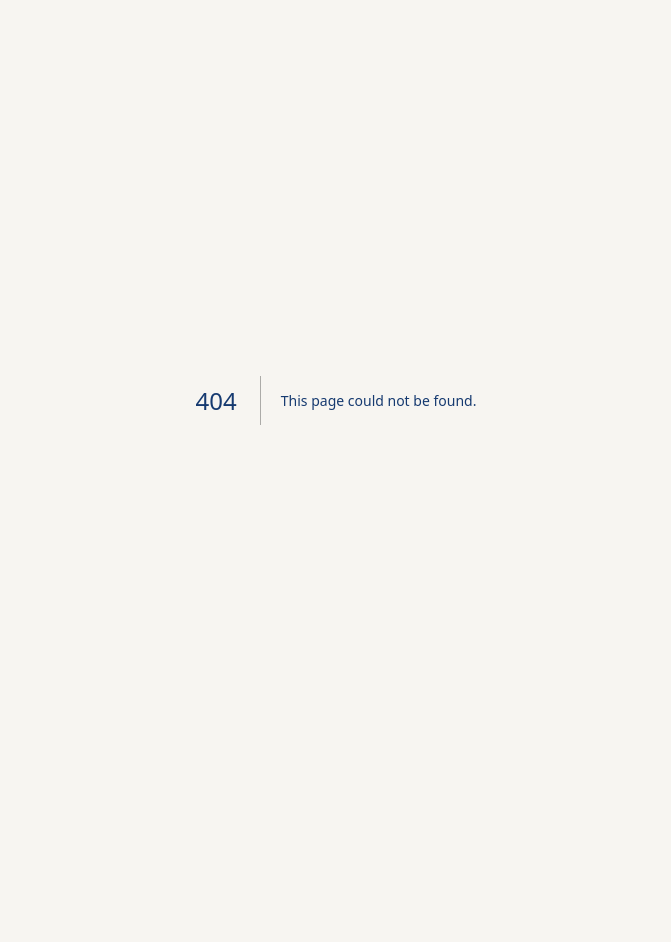
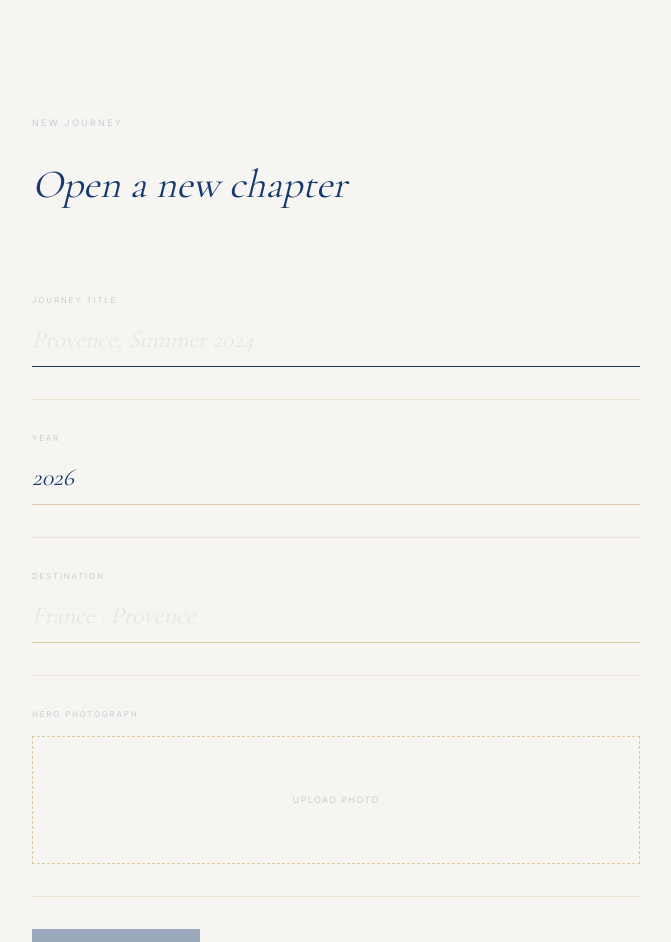
Before and after one commit to formationrossignol/nomad, a Next.js app: page /journeys/new in a window 1280 px wide. Before the commit this address had no page. Shown: the top 942 px of the page, without its empty margins (304-975 px from the left). Before the commit the page ends 800 px from the top, so only its background shows below. Built offline with nearby package versions, Linux system fonts and the light colour scheme.

Commit message:
feat: add create journey form with hero image upload to Supabase Storage

```diff
--- /dev/null
+++ b/app/journeys/new/page.tsx
@@ -0,0 +1,145 @@
+'use client'
+import { useState } from 'react'
+import { useRouter } from 'next/navigation'
+import { PageTransition } from '@/components/layout/PageTransition'
+import { EditorialField, editorialInputClass } from '@/components/forms/EditorialForm'
+import { supabase } from '@/lib/supabase/client'
+
+export default function NewJourneyPage() {
+  const router = useRouter()
+  const [title, setTitle] = useState('')
+  const [year, setYear] = useState<string>(String(new Date().getFullYear()))
+  const [destination, setDestination] = useState('')
+  const [heroFile, setHeroFile] = useState<File | null>(null)
+  const [heroPreview, setHeroPreview] = useState<string | null>(null)
+  const [saving, setSaving] = useState(false)
+
+  function handleFileChange(e: React.ChangeEvent<HTMLInputElement>) {
+    const file = e.target.files?.[0]
+    if (!file) return
+    setHeroFile(file)
+    setHeroPreview(URL.createObjectURL(file))
+  }
+
+  async function handleSubmit(e: React.FormEvent) {
+    e.preventDefault()
+    if (!title.trim()) return
+    setSaving(true)
+
+    let hero_image_url: string | null = null
+
+    if (heroFile) {
+      const ext = heroFile.name.split('.').pop()
+      const path = `${Date.now()}.${ext}`
+      const { error: uploadError } = await supabase.storage
+        .from('journey-heroes')
+        .upload(path, heroFile)
+      if (!uploadError) {
+        const { data: urlData } = supabase.storage
+          .from('journey-heroes')
+          .getPublicUrl(path)
+        hero_image_url = urlData.publicUrl
+      }
+    }
+
+    const { data, error } = await supabase
+      .from('journeys')
+      .insert({
+        title: title.trim(),
+        year: year ? parseInt(year, 10) : null,
+        destination: destination.trim() || null,
+        hero_image_url,
+      })
+      .select()
+      .single()
+
+    if (!error && data) {
+      router.push(`/journeys/${data.id}`)
+    } else {
+      setSaving(false)
+    }
+  }
+
+  return (
+    <PageTransition>
+      <div className="min-h-screen bg-ivory pt-[52px]">
+        <div className="max-w-2xl mx-auto px-8 py-16">
+          <p className="font-inter text-[9px] tracking-[0.25em] uppercase text-stone mb-6">
+            New journey
+          </p>
+          <h1 className="font-cormorant italic text-[40px] text-deep-blue mb-12">
+            Open a new chapter
+          </h1>
+
+          <form onSubmit={handleSubmit}>
+            <EditorialField label="Journey title">
+              <input
+                type="text"
+                value={title}
+                onChange={e => setTitle(e.target.value)}
+                placeholder="Provence, Summer 2024"
+                className={editorialInputClass}
+                required
+                autoFocus
+              />
+            </EditorialField>
+
+            <EditorialField label="Year">
+              <input
+                type="number"
+                value={year}
+                onChange={e => setYear(e.target.value)}
+                placeholder="2024"
+                min="1900"
+                max="2099"
+                className={editorialInputClass}
+              />
+            </EditorialField>
+
+            <EditorialField label="Destination">
+              <input
+                type="text"
+                value={destination}
+                onChange={e => setDestination(e.target.value)}
+                placeholder="France · Provence"
+                className={editorialInputClass}
+              />
+            </EditorialField>
+
+            <EditorialField label="Hero photograph">
+              {heroPreview ? (
+                <div className="relative">
+                  <img src={heroPreview} alt="Preview" className="w-full h-48 object-cover" />
+                  <button
+                    type="button"
+                    onClick={() => { setHeroFile(null); setHeroPreview(null) }}
+                    className="absolute top-2 right-2 font-inter text-[8px] tracking-[0.1em] uppercase bg-midnight/70 text-ivory px-2 py-1"
+                  >
+                    Remove
+                  </button>
+                </div>
+              ) : (
+                <label className="flex items-center justify-center h-32 border border-dashed border-sand cursor-pointer hover:border-deep-blue transition-colors duration-200">
+                  <span className="font-inter text-[9px] tracking-[0.15em] uppercase text-stone">
+                    Upload photo
+                  </span>
+                  <input type="file" accept="image/*" onChange={handleFileChange} className="sr-only" />
+                </label>
+              )}
+            </EditorialField>
+
+            <div className="pt-8">
+              <button
+                type="submit"
+                disabled={saving || !title.trim()}
+                className="font-inter text-[10px] tracking-[0.18em] uppercase px-8 py-3 bg-deep-blue text-ivory hover:bg-cobalt disabled:opacity-40 transition-colors duration-200"
+              >
+                {saving ? 'Creating…' : 'Begin Journey'}
+              </button>
+            </div>
+          </form>
+        </div>
+      </div>
+    </PageTransition>
+  )
+}
--- /dev/null
+++ b/components/forms/EditorialForm.tsx
@@ -0,0 +1,23 @@
+import React from 'react'
+
+interface EditorialFieldProps {
+  label: string
+  children: React.ReactNode
+}
+
+export function EditorialField({ label, children }: EditorialFieldProps) {
+  return (
+    <div className="py-8 border-b border-sand/40 last:border-0">
+      <label className="block font-inter text-[8px] tracking-[0.22em] uppercase text-stone mb-4">
+        {label}
+      </label>
+      {children}
+    </div>
+  )
+}
+
+export const editorialInputClass =
+  'w-full bg-transparent border-0 border-b border-sand focus:border-deep-blue focus:outline-none font-cormorant text-[24px] italic text-deep-blue placeholder:text-stone/40 pb-2 transition-colors duration-200'
+
+export const editorialTextareaClass =
+  'w-full bg-transparent border-0 border-b border-sand focus:border-deep-blue focus:outline-none font-cormorant text-[18px] text-midnight/80 leading-[1.8] placeholder:text-stone/40 pb-2 resize-none transition-colors duration-200'
```
